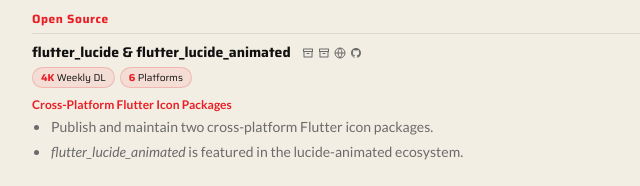
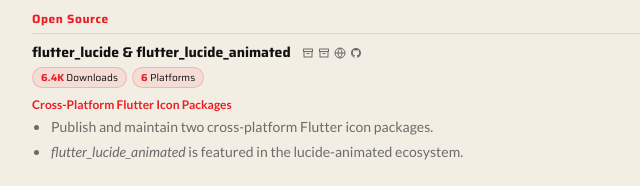
Before and after one commit to ravikovind/ravikovind.github.io, a plain HTML site: page resume.html in a window 1280 px wide. Shown: the part 1889-2075 px from the top of the page, 207-847 px from the left. Drawn offline with Linux system fonts and the light colour scheme.

Commit message:
Update flutter_lucide stat in resume to 6.4K downloads
Co-Authored-By: Claude Sonnet 4.6 <noreply@anthropic.com>

```diff
--- a/resume.html
+++ b/resume.html
@@ -519,7 +519,7 @@
           </div>
           <div class="stats">
             <span class="stat"
-              ><span class="stat-value">4K</span> Weekly DL</span
+              ><span class="stat-value">6.4K</span> Downloads</span
             >
             <span class="stat"
               ><span class="stat-value">6</span> Platforms</span
```
